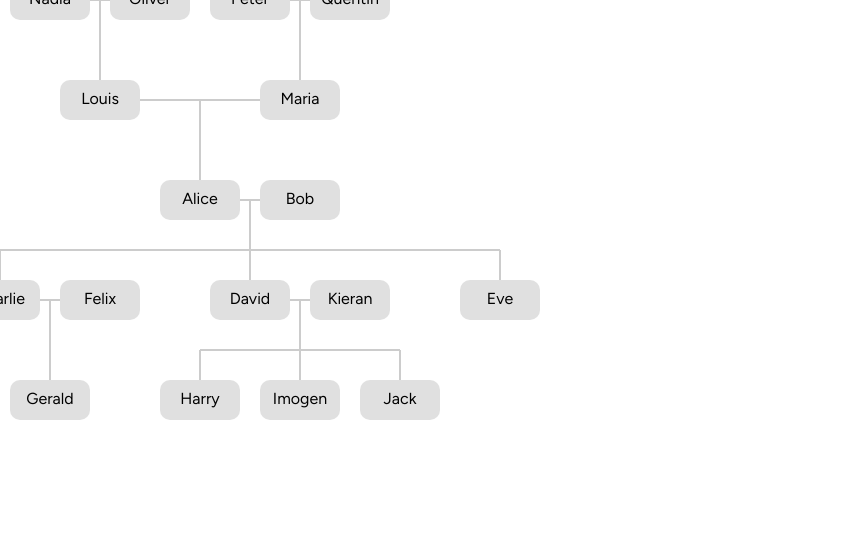
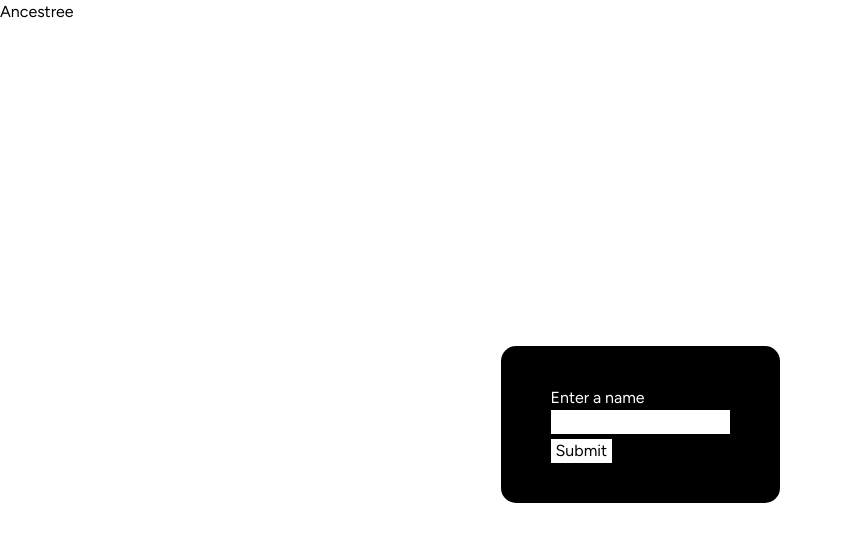
Before and after one commit to ancesTree2025/ancestree, a SvelteKit app in the folder client/: page / in a window 1280 px wide. Shown: the top 542 px of the page, without its empty margins (0-843 px from the left). Built offline with nearby package versions, Linux system fonts and the light colour scheme.

Commit message:
WIP: Textbox for name

```diff
--- /dev/null
+++ b/client/src/components/Card.svelte
@@ -0,0 +1,16 @@
+<!-- Card component to overlay other components -->
+<div class="h-full w-full fixed flex items-center justify-center">
+  <div class="card">
+    <slot></slot>
+  </div>
+</div>
+
+<style>
+  .card {
+    background-color: black;
+    color: white;
+    border-radius: 15px;
+    padding: 40px 50px;
+    margin: 20px 0;
+  }
+</style>
--- /dev/null
+++ b/client/src/components/NameInput.svelte
@@ -0,0 +1,29 @@
+<!-- Component to accept a name input from the user -->
+
+<script lang="ts">
+  import Card from "./Card.svelte"
+  // Name input variable (might be useful to set as $state for autocomplete box)
+  let name = ""
+  let { submitAction } = $props<{submitAction: (name: string) => void}>()
+</script>
+
+<Card>
+  <h1> Enter a name </h1>
+  <input value={name} class="NameTextBox"/>
+  <div>
+    <button class = "SubmitBox" onclick={submitAction(name)}>Submit</button>
+  </div>
+</Card>
+
+<style>
+  .NameTextBox {
+    color: black;
+  }
+
+  .SubmitBox {
+    background-color: white;
+    color: black;
+    margin-top: 5px;
+    padding: 0px 5px;
+  }
+</style>
--- a/client/src/routes/+page.svelte
+++ b/client/src/routes/+page.svelte
@@ -1,19 +1,26 @@
-<script>
-  import FamilyTree from '../components/FamilyTree.svelte';
+<script lang="ts">
+  // import FamilyTree from '../components/FamilyTree.svelte';
+  import NameInput from '../components/NameInput.svelte';
+
+  let showNameBox = $state(true)
+
+  function submitAction(name: string) {
+    console.log("yay")
+    showNameBox = false
+  }
 </script>
 
-<!-- <div class="flex h-full flex-col">
+<div class="flex h-full flex-col">
   <nav>
     <h1>Ancestree</h1>
   </nav>
-  <div class="flex-1"> -->
-<!-- <Panzoom>
-      <Node name="King henry" x={100} y={100} />
-    </Panzoom> -->
-<FamilyTree></FamilyTree>
 
-<!-- </div>
-</div> -->
+  {#if showNameBox}
+  <div class="flex-1">
+     <NameInput submitAction={submitAction}></NameInput>
+  </div>
+  {/if}
+</div>
 
 <style scoped>
 </style>
```
